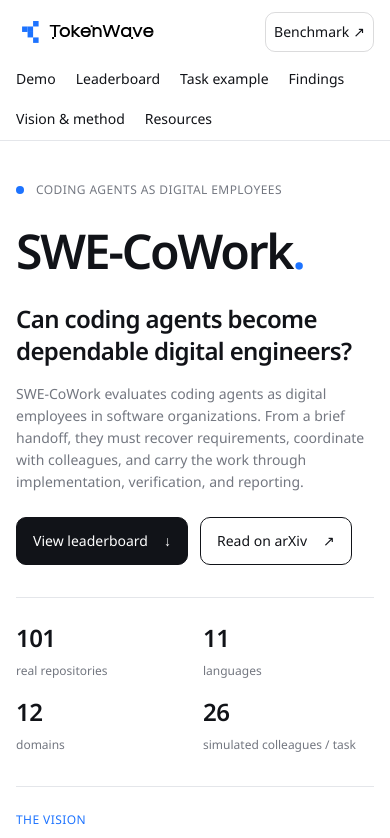
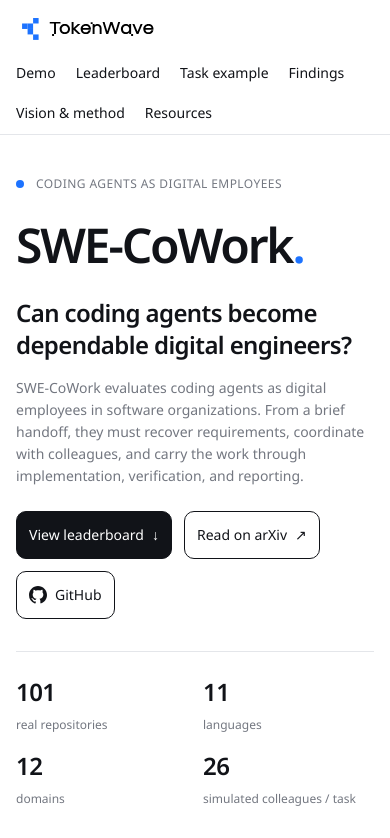
Before and after one commit to TokenWave-AI/swe-cowork-page, a plain HTML site: page index.html in a window 390 px wide. Shown: the top 838 px of the page. Drawn offline with Linux system fonts and the light colour scheme.

Commit message:
Move the GitHub link into the hero actions with the GitHub mark

```diff
--- a/index.html
+++ b/index.html
@@ -11,7 +11,7 @@
   <meta property="og:url" content="https://tokenwave-ai.github.io/swe-cowork-page/">
   <meta property="og:image" content="https://tokenwave-ai.github.io/swe-cowork-page/assets/swe-cowork-demo-poster.jpg?v=20261116-v39">
   <meta name="twitter:card" content="summary_large_image">
-  <meta name="theme-color" content="#FFFFFF"><link rel="icon" href="static/favicon.svg"><link rel="stylesheet" href="styles.css?v=20261109-source-tabs"><link rel="stylesheet" href="flow.css?v=20261105">
+  <meta name="theme-color" content="#FFFFFF"><link rel="icon" href="static/favicon.svg"><link rel="stylesheet" href="styles.css?v=20261117-github-button"><link rel="stylesheet" href="flow.css?v=20261105">
   <script defer src="script.js?v=20261109-source-tabs"></script>
 </head>
 <body>
@@ -31,7 +31,6 @@
   <header class="site-header">
     <a class="brand" href="#top" aria-label="TokenWave — back to top"><img src="assets/tokenwave-horizontal-black.svg" alt="TokenWave" width="475" height="113"></a>
     <nav aria-label="Main navigation"><a href="#demo">Demo</a><a href="#leaderboard">Leaderboard</a><a href="#task">Task example</a><a href="#findings">Findings</a><a href="#method">Vision &amp; method</a><a href="#resources">Resources</a></nav>
-    <a class="repository-link" href="https://github.com/TokenWave-AI/swe-cowork-bench" target="_blank" rel="noopener">Benchmark <span aria-hidden="true">↗</span></a>
   </header>
   <main id="main">
     <section class="hero wrap" id="top" aria-labelledby="hero-title">
@@ -40,7 +39,11 @@
         <h1 id="hero-title">SWE-<wbr>CoWork<span class="title-period">.</span></h1>
         <p class="hero-question">Can coding agents become<br class="desktop-break"> dependable digital engineers?</p>
         <p class="hero-description">SWE-CoWork evaluates coding agents as digital employees in software organizations. From a brief handoff, they must recover requirements, coordinate with colleagues, and carry the work through implementation, verification, and reporting.</p>
-        <div class="hero-actions"><a class="button primary" href="#leaderboard">View leaderboard <span aria-hidden="true">↓</span></a><a class="button paper-link" href="https://arxiv.org/abs/2611.20218" target="_blank" rel="noopener">Read on arXiv <span aria-hidden="true">↗</span></a></div>
+        <div class="hero-actions">
+          <a class="button primary" href="#leaderboard">View leaderboard <span aria-hidden="true">↓</span></a>
+          <a class="button paper-link" href="https://arxiv.org/abs/2611.20218" target="_blank" rel="noopener">Read on arXiv <span aria-hidden="true">↗</span></a>
+          <a class="button github-link" href="https://github.com/TokenWave-AI/swe-cowork-bench" target="_blank" rel="noopener"><svg xmlns="http://www.w3.org/2000/svg" width="18" height="18" viewBox="0 0 16 16" aria-hidden="true" focusable="false"><path d="M6.766 11.328c-2.063-.25-3.516-1.734-3.516-3.656 0-.781.281-1.625.75-2.188-.203-.515-.172-1.609.063-2.062.625-.078 1.468.25 1.968.703.594-.187 1.219-.281 1.985-.281.765 0 1.39.094 1.953.265.484-.437 1.344-.765 1.969-.687.218.422.25 1.515.046 2.047.5.593.766 1.39.766 2.203 0 1.922-1.453 3.375-3.547 3.64.531.344.89 1.094.89 1.954v1.625c0 .468.391.734.86.547C13.781 14.359 16 11.53 16 8.03 16 3.61 12.406 0 7.984 0 3.563 0 0 3.61 0 8.031a7.88 7.88 0 0 0 5.172 7.422c.422.156.828-.125.828-.547v-1.25c-.219.094-.5.156-.75.156-1.031 0-1.64-.562-2.078-1.609-.172-.422-.36-.672-.719-.719-.187-.015-.25-.093-.25-.187 0-.188.313-.328.625-.328.453 0 .844.281 1.25.86.313.452.64.655 1.031.655s.641-.14 1-.5c.266-.265.47-.5.657-.656"/></svg>GitHub</a>
+        </div>
         <dl class="hero-specs"><div><dt>101</dt><dd>real repositories</dd></div><div><dt>11</dt><dd>languages</dd></div><div><dt>12</dt><dd>domains</dd></div><div><dt>26</dt><dd>simulated colleagues / task</dd></div></dl>
         <div class="hero-vision">
           <span class="mono">THE VISION</span>
--- a/styles.css
+++ b/styles.css
@@ -84,8 +84,6 @@ b, strong { font-weight: 600; }
 .site-header nav { display: flex; align-items: center; justify-content: center; gap: 24px; font-size: 14px; line-height: 22px; }
 .site-header nav a { padding: 8px 0; border-bottom: 2px solid transparent; white-space: nowrap; }
 .site-header nav a:hover, .site-header nav a[aria-current] { color: var(--blue); border-color: var(--blue); }
-.repository-link { display: inline-flex; align-items: center; gap: 8px; font-size: 14px; line-height: 22px; border: 1px solid #11131826; padding: 8px 12px; border-radius: var(--radius); white-space: nowrap; }
-.repository-link:hover { color: var(--blue); border-color: var(--blue); background: var(--blue-tint); }
 .hero { display: grid; grid-template-columns: repeat(12, minmax(0, 1fr)); gap: 20px; align-items: start; padding-top: 64px; padding-bottom: 96px; }
 .hero-copy { grid-column: span 5; padding: 32px 20px 0 0; min-width: 0; }
 .hero h1 { font: 600 48px/56px var(--display); letter-spacing: -.045em; margin: 0 0 24px; }
@@ -93,12 +91,14 @@ b, strong { font-weight: 600; }
 .hero .eyebrow { flex-wrap: wrap; gap: 8px 12px; margin-bottom: 24px; }
 .hero-question { font-size: 24px; line-height: 32px; font-weight: 600; letter-spacing: -.025em; margin: 0 0 16px; }
 .hero-description { font-size: 14px; line-height: 22px; color: var(--secondary); margin: 0; max-width: 480px; }
-.hero-actions { display: flex; align-items: center; flex-wrap: wrap; gap: 16px; margin: 24px 0 32px; }
+.hero-actions { display: flex; align-items: center; flex-wrap: wrap; gap: 12px; margin: 24px 0 32px; }
 .button { display: inline-flex; align-items: center; justify-content: center; gap: 16px; font-size: 14px; line-height: 22px; font-weight: 400; padding: 12px 20px; border-radius: var(--radius); white-space: nowrap; border: 1px solid var(--ink); transition: background .16s, color .16s, border-color .16s; }
+.hero-actions .button { gap: 8px; padding-inline: 12px; }
 .button.primary { background: var(--ink); color: white; }
 .button.primary:hover, .copy-button:hover { background: var(--blue); border-color: var(--blue); color: white; }
-.button.paper-link { background: white; }
-.button.paper-link:hover { color: var(--blue); border-color: var(--blue); background: var(--blue-tint); }
+.button.paper-link, .button.github-link { background: white; }
+.button.paper-link:hover, .button.github-link:hover { color: var(--blue); border-color: var(--blue); background: var(--blue-tint); }
+.github-link svg { flex-shrink: 0; fill: currentColor; }
 .hero-specs { display: grid; grid-template-columns: 1fr 1fr 1fr 1.5fr; gap: 20px; margin: 0; border-top: 1px solid var(--line); padding-top: 24px; }
 .hero-specs div { min-width: 0; }
 .hero-specs dt { font-size: 24px; line-height: 32px; font-weight: 600; letter-spacing: -.025em; }
@@ -308,9 +308,8 @@ details[open]>summary .details-count i { transform: rotate(45deg); }
   .method-copy { padding-right: 24px; }
 }
 @media (max-width: 960px) {
-  .site-header { display: grid; grid-template-columns: 1fr auto; gap: 8px 20px; padding-block: 12px 0; }
+  .site-header { display: grid; grid-template-columns: 1fr; gap: 8px 20px; padding-block: 12px 0; }
   .site-header nav { grid-row: 2; grid-column: 1/-1; justify-content: flex-start; flex-wrap: wrap; gap: 0 24px; }
-  .repository-link { grid-column: 2; grid-row: 1; }
   html { scroll-padding-top: 160px; }
   .hero { grid-template-columns: 1fr; gap: 32px; }
   .hero-copy, .hero-dossier { grid-column: 1; padding: 0; }
@@ -367,10 +366,8 @@ details[open]>summary .details-count i { transform: rotate(45deg); }
   .wrap { width: calc(100% - 32px); }
   .site-header { padding-inline: 16px; gap: 8px; }
   .brand img { width: 144px; }
-  .repository-link { gap: 4px; padding-inline: 8px; }
   .site-header nav { gap: 0 20px; }
   .hero-specs { grid-template-columns: 1fr 1fr; }
-  .hero-actions { gap: 12px; }
   .button { padding-inline: 16px; }
   .dossier-sheet { padding: 16px; }
   .demo-card { padding: 16px; }
```
